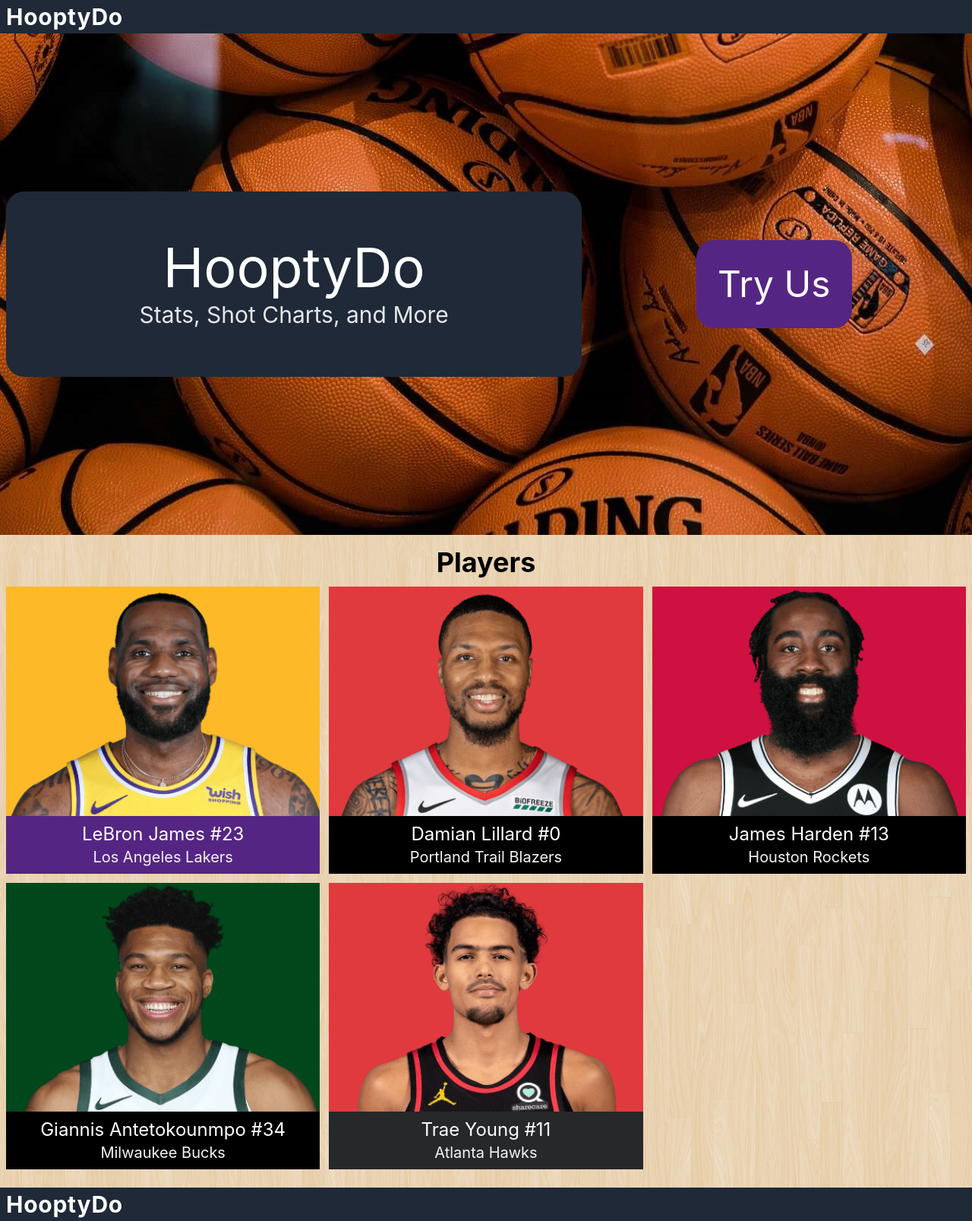
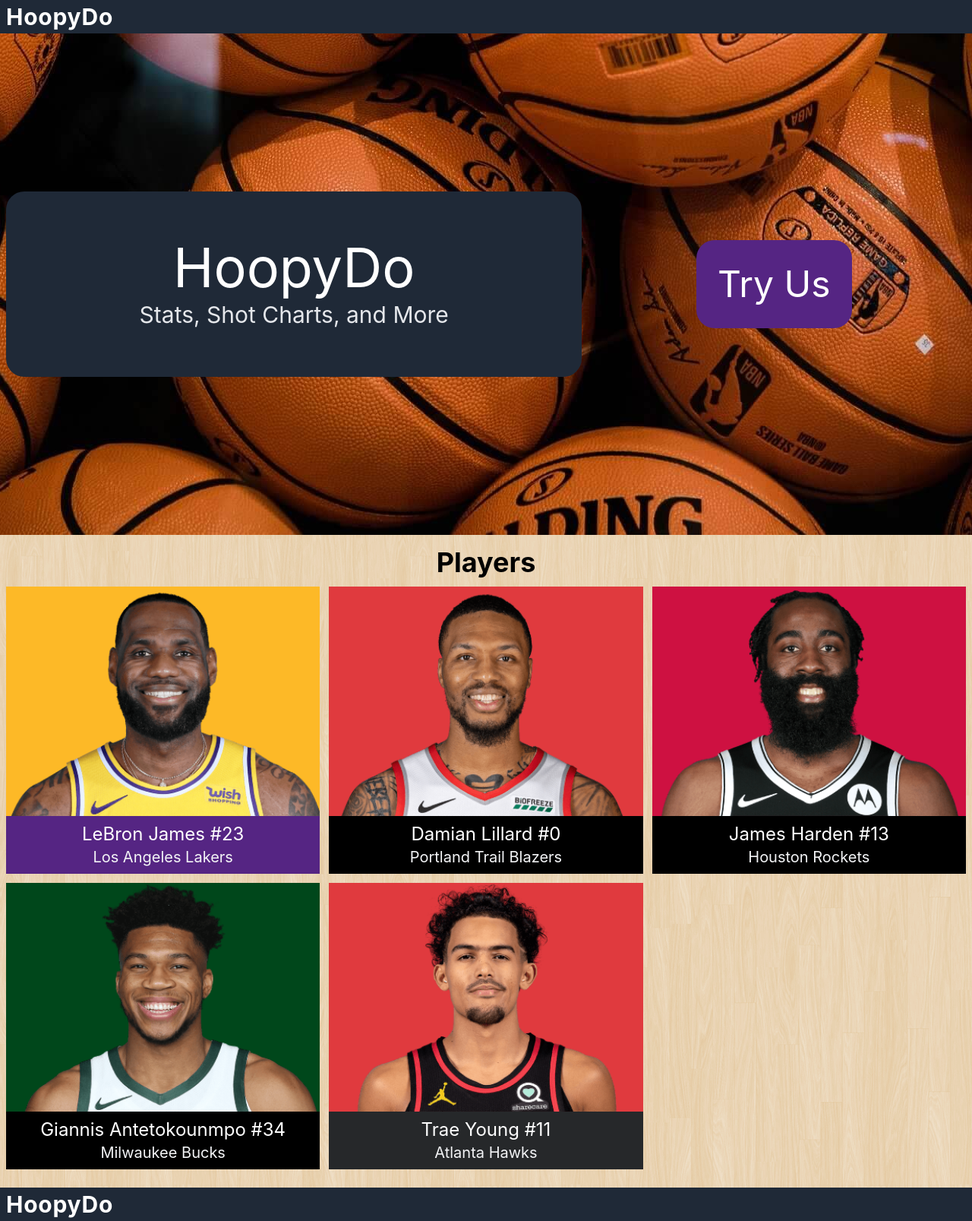
Before and after one commit to eder-zadrima/NBA-Stas-Dashboard, a React (Create React App) app: page / in a window 1280 px wide. Shown: the whole page at 76% size. Built offline with nearby package versions, Linux system fonts and the light colour scheme.

Commit message:
rockets logo change

```diff
--- a/public/index.html
+++ b/public/index.html
@@ -24,7 +24,7 @@
       work correctly both with client-side routing and a non-root public URL.
       Learn how to configure a non-root public URL by running `npm run build`.
     -->
-    <title>HooptyDo</title>
+    <title>HoopyDo</title>
   </head>
   <body>
     <noscript>You need to enable JavaScript to run this app.</noscript>
--- a/src/Screens/HomeScreen.js
+++ b/src/Screens/HomeScreen.js
@@ -8,7 +8,7 @@
             <div className="px-2 bg-bb-sm sm:bg-bb-lg py-52 object-cover sm:bg-bottom grid grid-cols-1 md:grid-cols-5">
 
             <div className="bg-gray-800 lg:py-16 md:col-span-3 rounded-3xl">
-                <h1 className="text-white text-center text-7xl">HooptyDo</h1>
+                <h1 className="text-white text-center text-7xl">HoopyDo</h1>
                 <h2 className="text-gray-200 text-3xl text-center mt-2">Stats, Shot Charts, and More</h2>
             </div>
             <div className="grid md:col-span-2 md:grid-cols-5 mt-6 md:mt-0">
--- a/src/Screens/PlayerScreen.js
+++ b/src/Screens/PlayerScreen.js
@@ -53,8 +53,10 @@
       <div className="col-span-3 md:col-start-2">
       <img className="w-full h-full" src={playerImg} alt={name}/>
       </div>
-      <div className="col-span-2 bottom-8">
-        <img className="w-full h-full" src={teamLogo} alt={team}/>
+      <div className="relative col-span-2 bottom-8 grid place-items-center">
+      {teamColors === "rockets" ? <span className="absolute rounded-full bg-rockets-secondary h-28 sm:h-32 md:h-36 lg:h-52  w-28 sm:w-32 md:w-36 lg:w-52"></span>: null}
+        <img className="w-full h-full z-10" src={teamLogo} alt={team}/>
+
       </div>
     </div>
     <div className={`bg-${teamColors}-secondary py-1`}>
--- a/src/components/main/Footer.jsx
+++ b/src/components/main/Footer.jsx
@@ -4,7 +4,7 @@
 const Footer = () => {
     return (
         <footer className="px-2 bg-gray-800 flex w-full py-1">
-             <Link to="/"><h1 className="text-3xl text-white font-bold  tracking-wide">HooptyDo</h1></Link>
+             <Link to="/"><h1 className="text-3xl text-white font-bold  tracking-wide">HoopyDo</h1></Link>
     </footer>
     )
 }
--- a/src/components/main/Nav.jsx
+++ b/src/components/main/Nav.jsx
@@ -5,7 +5,7 @@
     return (
         <header className="px-2 bg-gray-800 flex w-full py-1">
         <nav className="">
-        <Link to="/"><h1 className="text-3xl text-white font-bold  tracking-wide">HooptyDo</h1></Link>
+        <Link to="/"><h1 className="text-3xl text-white font-bold  tracking-wide">HoopyDo</h1></Link>
         </nav>
     </header>
     )
```
Also changed, not shown: src/images/bb-lg.jpg.
